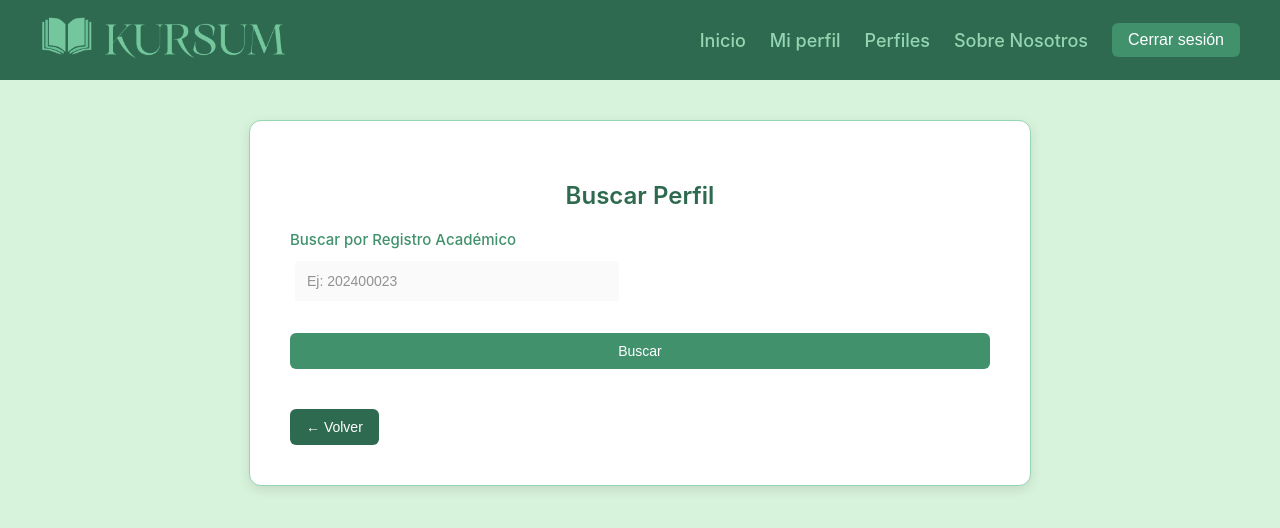
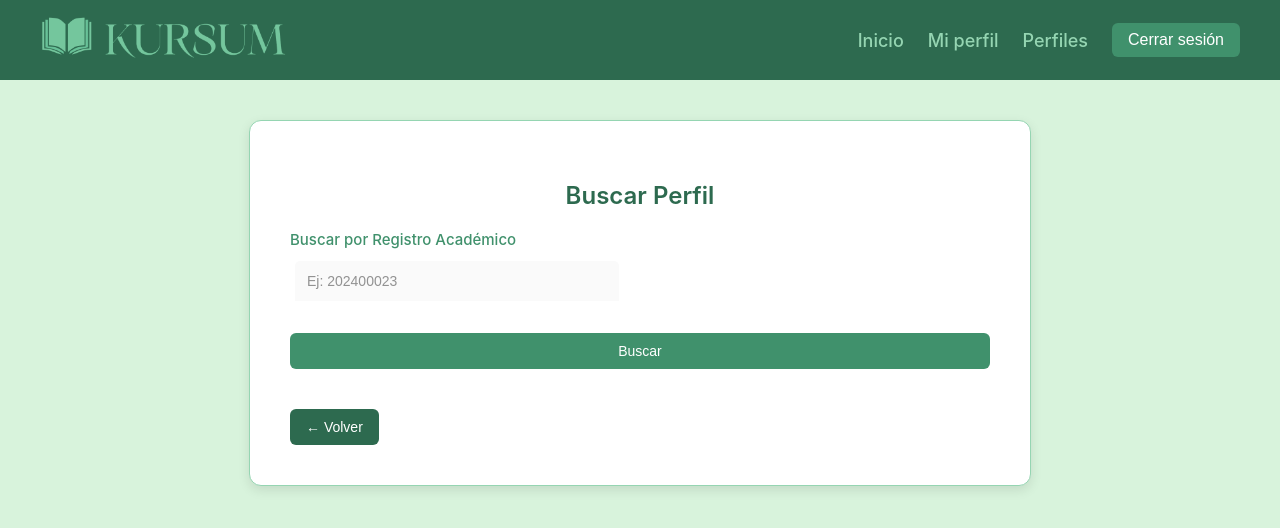
Before and after one commit to Juantrox617/Grupo6_DesarrolloWeb, a React (Create React App) app in the folder frontend/: page /profiles in a window 1280 px wide. Shown: the top 528 px of the page. Built offline with nearby package versions, Linux system fonts and the light colour scheme.

Commit message:
Arreglado Sobre Nosotros

```diff
--- a/frontend/src/components/Header.js
+++ b/frontend/src/components/Header.js
@@ -29,13 +29,8 @@ function Header() {
           style={styles.navLink}
         >
           Perfiles
-        </a>
-        <a
-          href="/about-us"
-          onClick={(e) => { e.preventDefault(); navigate('/about-us'); }}
-          style={styles.navLink}
-        >
-          Sobre Nosotros
+
+
         </a>
         <button
           onClick={() => {
```
